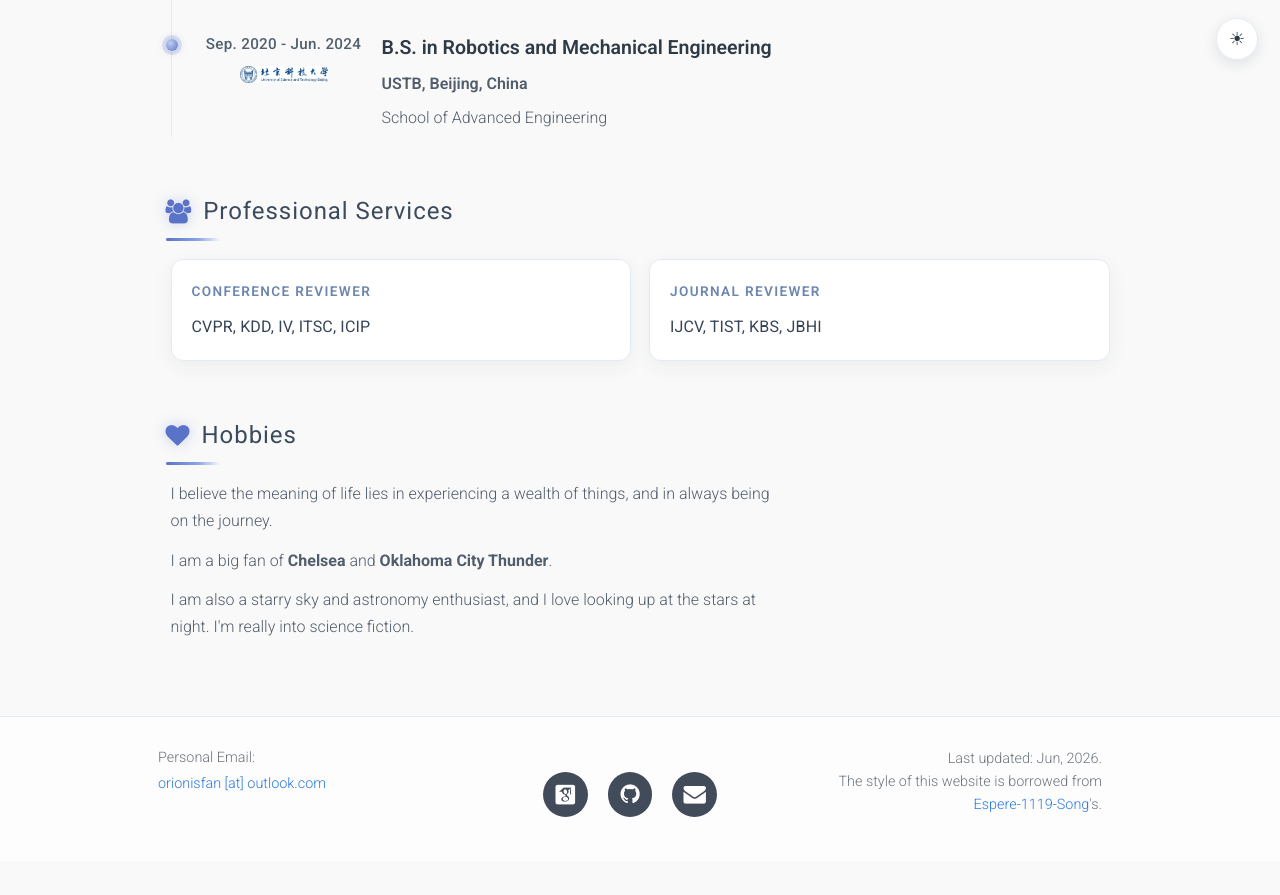
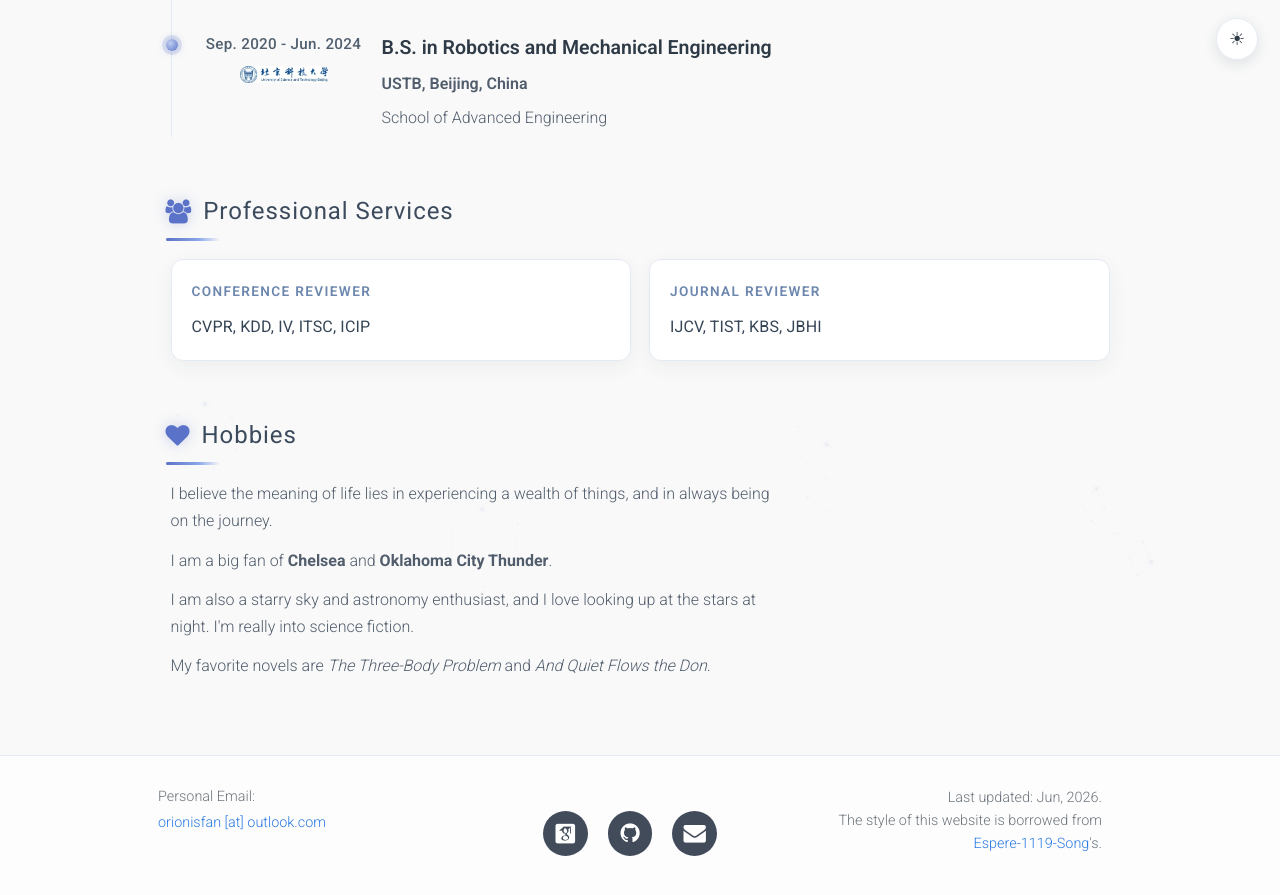
Before and after one commit to yuxuanfanOrion/yuxuanfanOrion.github.io, a Jekyll site: the page built from _pages/about.md, in a window 1280 px wide and 900 px high, scrolled down 1705 px. Shown: the top 895 px of the window. Built offline with Jekyll 4.4.1, drawn with Linux system fonts in a browser that asks for light colours; some web fonts are replaced; before the commit the page ends 2566 px from its top, so only the background shows below that; some of the changed lines change nothing that is shown.

Commit message:
feat: add zodiac constellation background in light mode & favorite novels in hobbies
- New zodiac.js draws 12 subtle zodiac constellations on canvas behind
  page-content in light mode only (hidden in dark mode)
- Added favorite novels (Three-Body Problem, And Quiet Flows the Don)
  to the Hobbies section

```diff
--- a/_includes/scripts.html
+++ b/_includes/scripts.html
@@ -35,6 +35,9 @@
 <!-- Constellation conference badges -->
 <script src="{{ base_path }}/assets/js/constellation.js"></script>
 
+<!-- Zodiac constellation background (light mode) -->
+<script src="{{ base_path }}/assets/js/zodiac.js" defer></script>
+
 <!-- Scroll reveal for content sections -->
 <script src="{{ base_path }}/assets/js/reveal.js"></script>
 
--- a/_pages/about.md
+++ b/_pages/about.md
@@ -283,6 +283,7 @@
     <p>I believe the meaning of life lies in experiencing a wealth of things, and in always being on the journey.</p>
     <p>I am a big fan of <strong>Chelsea</strong> and <strong>Oklahoma City Thunder</strong>.</p>
     <p>I am also a starry sky and astronomy enthusiast, and I love looking up at the stars at night. I'm really into science fiction.</p>
+    <p>My favorite novels are <em>The Three-Body Problem</em> and <em>And Quiet Flows the Don</em>.</p>
   </div>
 </div>
 
--- /dev/null
+++ b/assets/js/zodiac.js
@@ -0,0 +1,137 @@
+/* Zodiac constellations — twelve subtle star-patterns drawn on a canvas
+   behind the light-mode page content.  Hidden in dark mode.  Static (no
+   animation) to keep CPU cost at zero after the initial paint.  Fades
+   vertically so the top is most visible and the bottom is barely there. */
+(function () {
+  'use strict';
+
+  /* -- constellation data: stars [x,y] normalised to [0,1], lines [i,j],
+        bright[] = indices of the brightest star(s) -------------------- */
+  var Z = [
+    /* Aries       */ { s:[[.80,.30],[.55,.15],[.30,.22],[.12,.48]], b:[0], l:[[0,1],[1,2],[2,3]] },
+    /* Taurus      */ { s:[[.10,.18],[.30,.40],[.50,.55],[.70,.40],[.90,.18]], b:[2], l:[[0,1],[1,2],[2,3],[3,4]] },
+    /* Gemini      */ { s:[[.25,.08],[.20,.38],[.22,.72],[.72,.12],[.66,.42],[.63,.76]], b:[0,3], l:[[0,1],[1,2],[3,4],[4,5],[1,4]] },
+    /* Cancer      */ { s:[[.20,.18],[.45,.45],[.80,.15],[.50,.82]], b:[1], l:[[0,1],[1,2],[1,3]] },
+    /* Leo         */ { s:[[.10,.55],[.15,.28],[.30,.14],[.50,.20],[.60,.40],[.85,.35],[.82,.66],[.56,.72]], b:[0,5], l:[[0,1],[1,2],[2,3],[3,4],[4,5],[5,6],[6,7],[7,4]] },
+    /* Virgo       */ { s:[[.15,.18],[.35,.38],[.50,.55],[.70,.76],[.85,.20],[.65,.38],[.28,.76]], b:[3], l:[[0,1],[1,2],[2,3],[4,5],[5,1],[2,6]] },
+    /* Libra       */ { s:[[.50,.10],[.18,.45],[.82,.45],[.32,.82],[.68,.82]], b:[0], l:[[0,1],[0,2],[1,3],[2,4],[3,4]] },
+    /* Scorpius    */ { s:[[.08,.14],[.14,.30],[.20,.46],[.32,.56],[.46,.60],[.60,.66],[.73,.76],[.86,.66],[.80,.50]], b:[0], l:[[0,1],[1,2],[2,3],[3,4],[4,5],[5,6],[6,7],[7,8]] },
+    /* Sagittarius */ { s:[[.25,.25],[.50,.14],[.75,.25],[.80,.55],[.60,.72],[.35,.72],[.20,.55]], b:[1], l:[[0,1],[1,2],[2,3],[3,4],[4,5],[5,6],[6,0],[1,5]] },
+    /* Capricornus */ { s:[[.20,.25],[.50,.10],[.80,.28],[.72,.60],[.40,.80],[.15,.58]], b:[1], l:[[0,1],[1,2],[2,3],[3,4],[4,5],[5,0]] },
+    /* Aquarius    */ { s:[[.22,.10],[.50,.22],[.35,.42],[.55,.52],[.40,.72],[.60,.82],[.80,.35]], b:[1], l:[[0,1],[1,2],[2,3],[3,4],[4,5],[1,6]] },
+    /* Pisces      */ { s:[[.12,.30],[.22,.14],[.32,.30],[.22,.44],[.45,.52],[.72,.55],[.62,.72],[.82,.72],[.72,.86]], b:[1,7], l:[[0,1],[1,2],[2,3],[3,0],[3,4],[4,5],[5,6],[6,8],[8,7],[7,5]] }
+  ];
+
+  var ACCENT = '90,115,200';
+
+  function isDark() {
+    return document.documentElement.getAttribute('data-theme') === 'dark';
+  }
+
+  /* deterministic jitter so the layout is stable across redraws */
+  var _seed = 137;
+  function srand() { _seed = (_seed * 16807) % 2147483647; return (_seed - 1) / 2147483646; }
+
+  function draw(canvas, ctx, content) {
+    if (isDark()) { canvas.style.display = 'none'; return; }
+    canvas.style.display = '';
+
+    var w = content.offsetWidth;
+    var h = content.scrollHeight || content.offsetHeight;
+    if (!w || !h) return;
+
+    var dpr = Math.min(window.devicePixelRatio || 1, 2);
+    canvas.width  = Math.round(w * dpr);
+    canvas.height = Math.round(h * dpr);
+    canvas.style.width  = w + 'px';
+    canvas.style.height = h + 'px';
+    ctx.setTransform(dpr, 0, 0, dpr, 0, 0);
+    ctx.clearRect(0, 0, w, h);
+
+    var cols = 4, rows = 3;
+    var cellW = w / cols;
+    var cellH = Math.max(h / rows, 280);
+    var size = Math.max(55, Math.min(cellW, cellH) * 0.38);
+    size = Math.min(size, 110);
+
+    _seed = 137;
+
+    for (var i = 0; i < Z.length; i++) {
+      var z  = Z[i];
+      var col = i % cols, row = Math.floor(i / cols);
+      var cx = cellW * (col + 0.5) + (srand() - 0.5) * cellW * 0.32;
+      var cy = cellH * (row + 0.5) + (srand() - 0.5) * cellH * 0.22 + 40;
+      var rot = (srand() - 0.5) * 0.35;
+      var vFade = Math.max(0.12, 1 - (cy / h) * 0.8);
+
+      ctx.save();
+      ctx.translate(cx, cy);
+      ctx.rotate(rot);
+
+      /* lines */
+      ctx.strokeStyle = 'rgba(' + ACCENT + ',' + (0.075 * vFade).toFixed(4) + ')';
+      ctx.lineWidth = 0.8;
+      ctx.lineCap = 'round';
+      for (var li = 0; li < z.l.length; li++) {
+        var a = z.s[z.l[li][0]], b = z.s[z.l[li][1]];
+        ctx.beginPath();
+        ctx.moveTo((a[0] - 0.5) * size, (a[1] - 0.5) * size);
+        ctx.lineTo((b[0] - 0.5) * size, (b[1] - 0.5) * size);
+        ctx.stroke();
+      }
+
+      /* stars */
+      for (var si = 0; si < z.s.length; si++) {
+        var st = z.s[si];
+        var x = (st[0] - 0.5) * size, y = (st[1] - 0.5) * size;
+        var bright = z.b && z.b.indexOf(si) !== -1;
+        var r = bright ? 2.2 : 1.3;
+        var al = (bright ? 0.17 : 0.10) * vFade;
+
+        ctx.beginPath();
+        ctx.arc(x, y, r, 0, Math.PI * 2);
+        ctx.fillStyle = 'rgba(' + ACCENT + ',' + al.toFixed(4) + ')';
+        ctx.fill();
+
+        if (bright) {
+          var g = ctx.createRadialGradient(x, y, 0, x, y, r * 3.5);
+          g.addColorStop(0, 'rgba(' + ACCENT + ',' + (0.055 * vFade).toFixed(4) + ')');
+          g.addColorStop(1, 'rgba(' + ACCENT + ',0)');
+          ctx.beginPath();
+          ctx.arc(x, y, r * 3.5, 0, Math.PI * 2);
+          ctx.fillStyle = g;
+          ctx.fill();
+        }
+      }
+      ctx.restore();
+    }
+  }
+
+  function init() {
+    var content = document.querySelector('.page-content');
+    if (!content) return;
+
+    var canvas = document.createElement('canvas');
+    canvas.className = 'zodiac-bg';
+    canvas.setAttribute('aria-hidden', 'true');
+    canvas.style.cssText = 'position:absolute;top:0;left:0;width:100%;height:100%;z-index:-1;pointer-events:none;';
+    content.appendChild(canvas);
+
+    var ctx = canvas.getContext('2d');
+    var paint = function () { draw(canvas, ctx, content); };
+
+    paint();
+
+    var rT;
+    window.addEventListener('resize', function () { clearTimeout(rT); rT = setTimeout(paint, 200); });
+    new MutationObserver(function () { setTimeout(paint, 60); })
+      .observe(document.documentElement, { attributes: true, attributeFilter: ['data-theme'] });
+
+    if (typeof ResizeObserver !== 'undefined') {
+      new ResizeObserver(function () { clearTimeout(rT); rT = setTimeout(paint, 150); }).observe(content);
+    }
+  }
+
+  if (document.readyState === 'loading') document.addEventListener('DOMContentLoaded', init);
+  else init();
+})();
```
